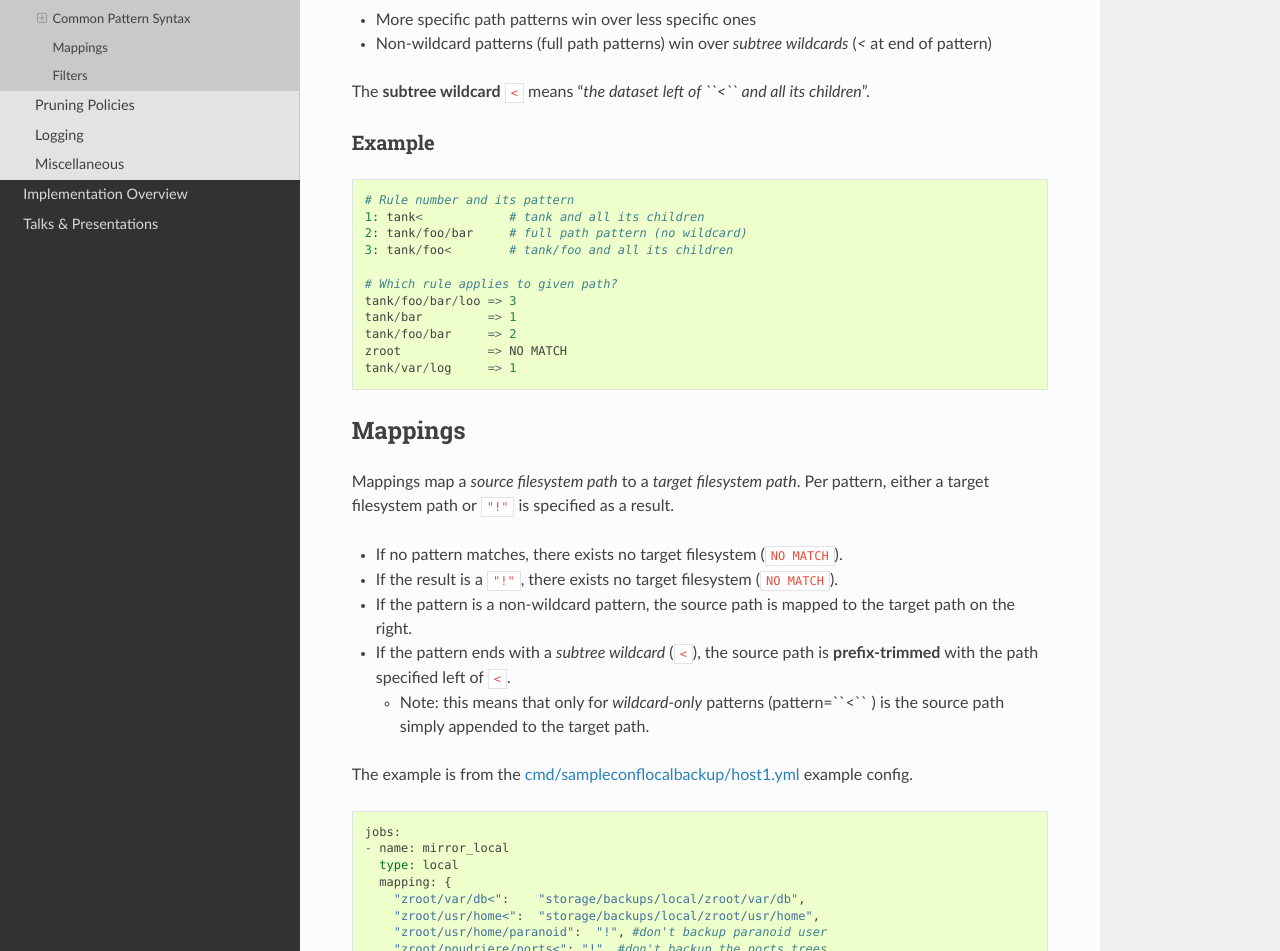
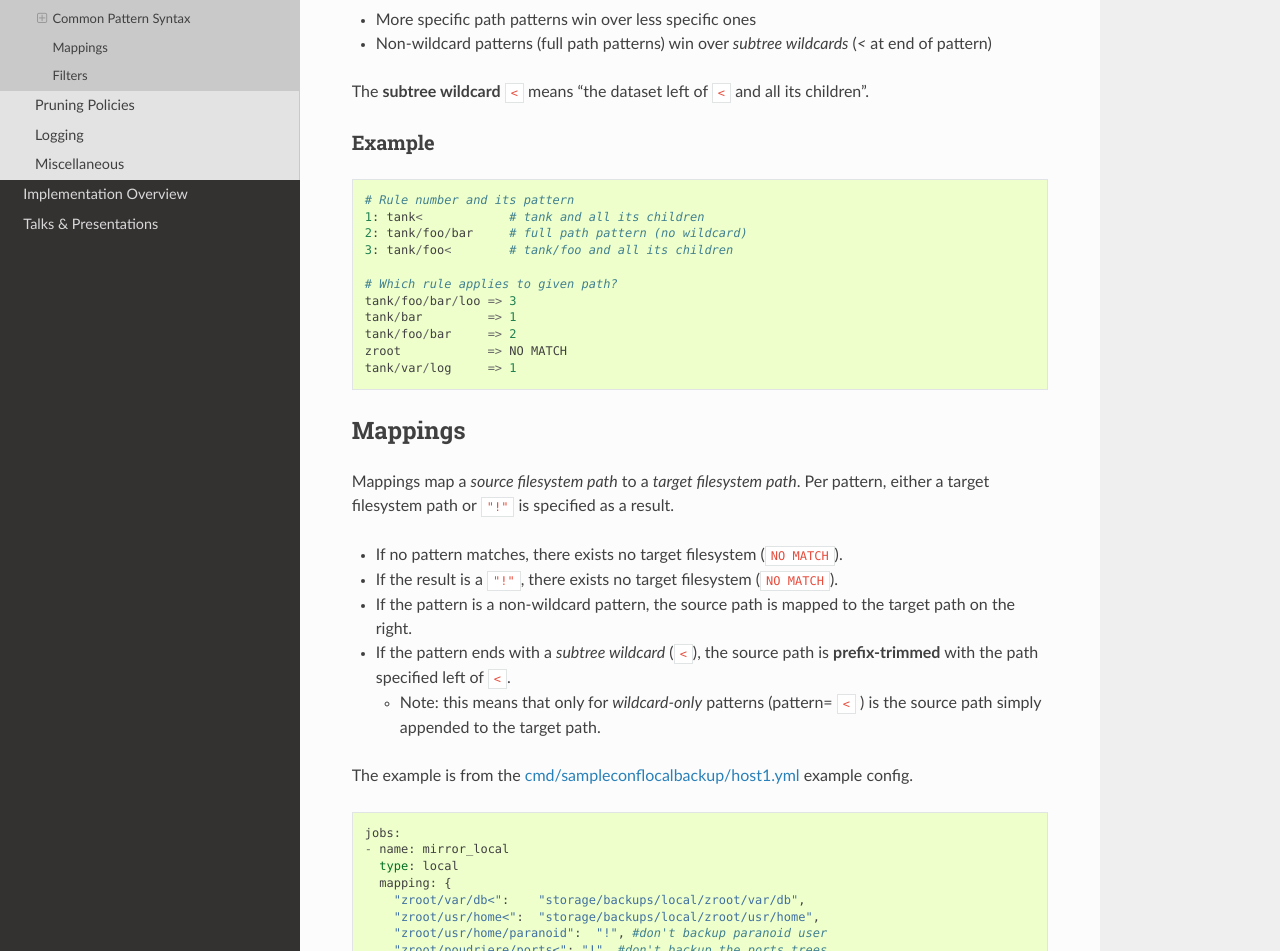
Before and after one commit to zrepl/zrepl, a Sphinx documentation site: the page built from docs/configuration/map_filter_syntax.rst, in a window 1280 px wide and 1400 px high. Shown: the part 449-1400 px from the top of the window. Built offline with Sphinx 7.4.7 and the Read the Docs theme 2.0.0, drawn with Linux system fonts in a browser that asks for light colours.

Commit message:
docs: fix minor syntactical bugs

```diff
--- a/docs/configuration/map_filter_syntax.rst
+++ b/docs/configuration/map_filter_syntax.rst
@@ -21,7 +21,7 @@ The following rules determine which result is chosen for a given filesystem path
 * More specific path patterns win over less specific ones
 * Non-wildcard patterns (full path patterns) win over *subtree wildcards* (`<` at end of pattern)
 
-The **subtree wildcard** ``<`` means "*the dataset left of ``<`` and all its children*".
+The **subtree wildcard** ``<`` means "the dataset left of ``<`` and all its children".
 
 Example
 ~~~~~~~
@@ -53,7 +53,7 @@ Per pattern, either a target filesystem path or ``"!"`` is specified as a result
 * If the pattern is a non-wildcard pattern, the source path is mapped to the target path on the right.
 * If the pattern ends with a *subtree wildcard* (``<``), the source path is **prefix-trimmed** with the path specified left of ``<``.
 
-  * Note: this means that only for *wildcard-only* patterns (pattern=``<`` ) is the source path simply appended to the target path.
+  * Note: this means that only for *wildcard-only* patterns (pattern= ``<`` ) is the source path simply appended to the target path.
 
 The example is from the :sampleconf:`localbackup/host1.yml` example config.
 
--- a/docs/tutorial.rst
+++ b/docs/tutorial.rst
@@ -84,7 +84,7 @@ We define a **pull job** named ``pull_app-srv`` in the |mainconfig|: ::
 The ``connect`` section instructs the zrepl daemon to use the ``stdinserver`` transport:
 ``backup-srv`` will connect to the specified SSH server and expect ``zrepl stdinserver CLIENT_IDENTITY`` instead of the shell on the other side.
 
-It uses the private key specified at ``connect.identity_file`` which we still need to create:::
+It uses the private key specified at ``connect.identity_file`` which we still need to create: ::
 
     cd /etc/zrepl
     mkdir -p ssh
@@ -101,7 +101,7 @@ Learn more about :ref:`transport-ssh+stdinserver` transport and the :ref:`pull j
 Configure ``app-srv``
 ---------------------
 
-We define a corresponding **source job** named ``pull_backup`` in the |mainconfig|:::
+We define a corresponding **source job** named ``pull_backup`` in the |mainconfig|: ::
 
     jobs:
     - name: pull_backup
```
